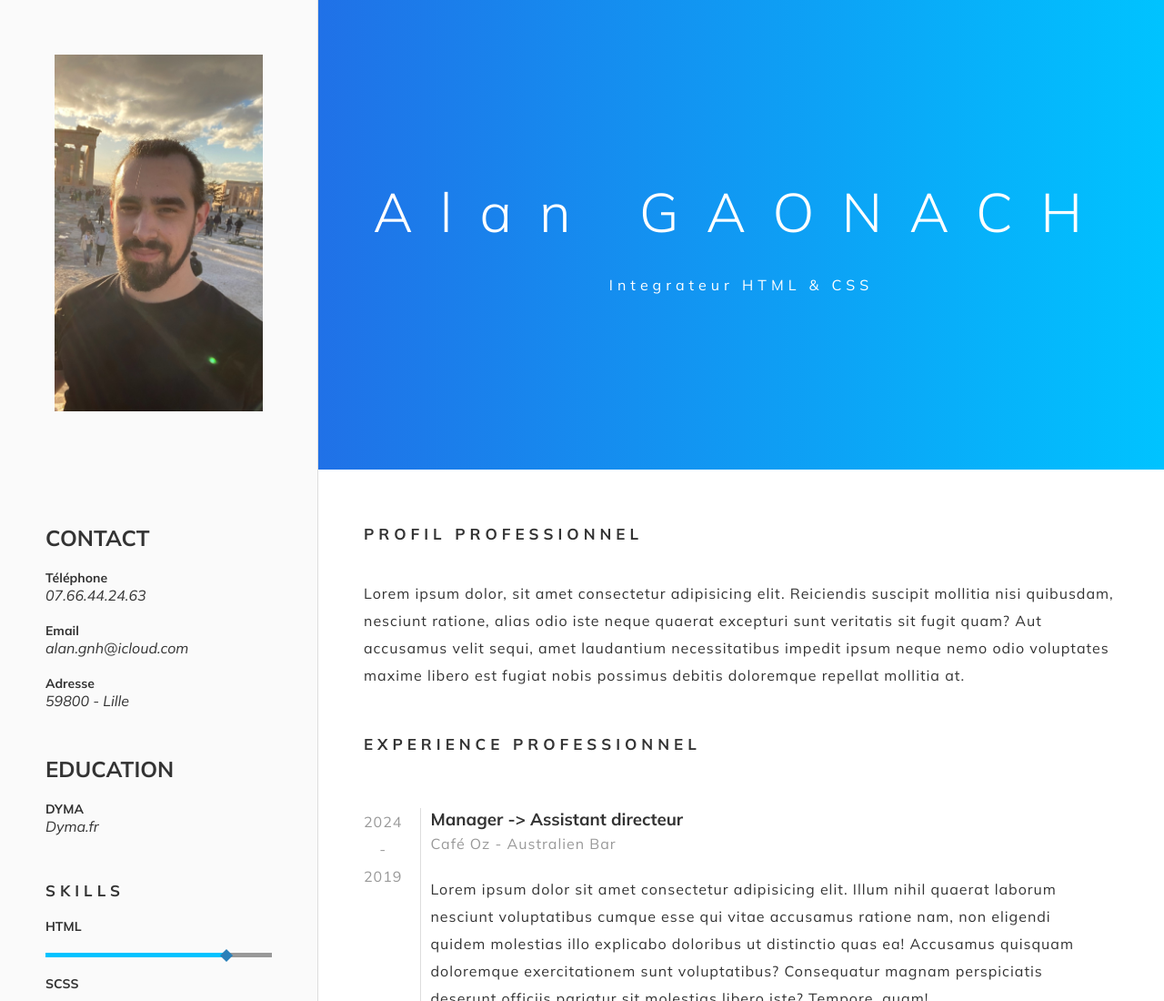
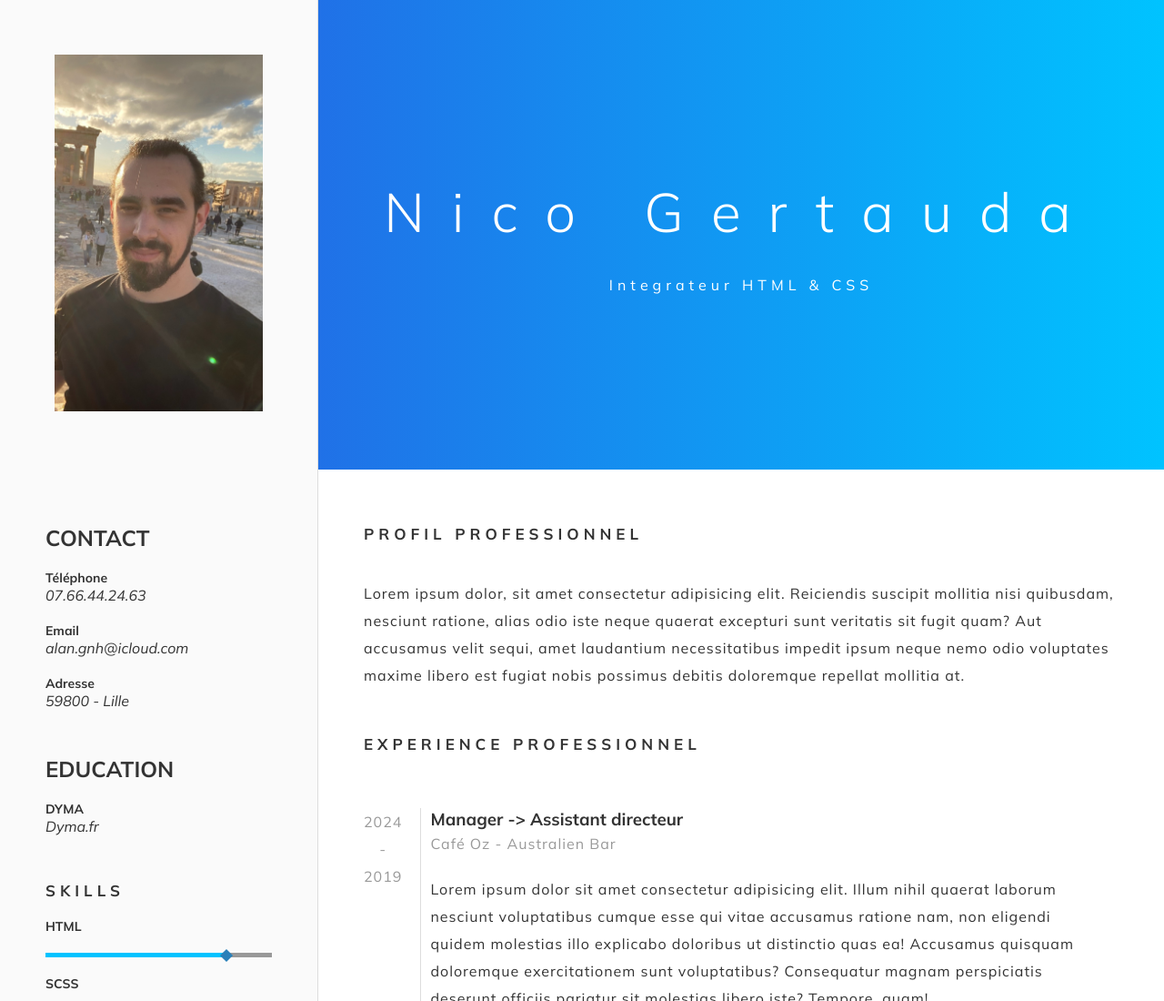
Before and after one commit to Pifpafplouff/htmlcss-chapitre13-netlify, a website: page index.html in a window 1280 px wide. Shown: the top 1100 px of the page at 91% size. Drawn offline with Linux system fonts and the light colour scheme.

Commit message:
Update index.html

```diff
--- a/index.html
+++ b/index.html
@@ -20,7 +20,7 @@
   <body>
     <div class="grid-container">
       <header>
-        <h1><span>A</span>lan GAONACH</h1>
+        <h1><span>N</span>ico Gertauda</h1>
         <p>Integrateur HTML & CSS</p>
       </header>
       <section class="picture">
```
